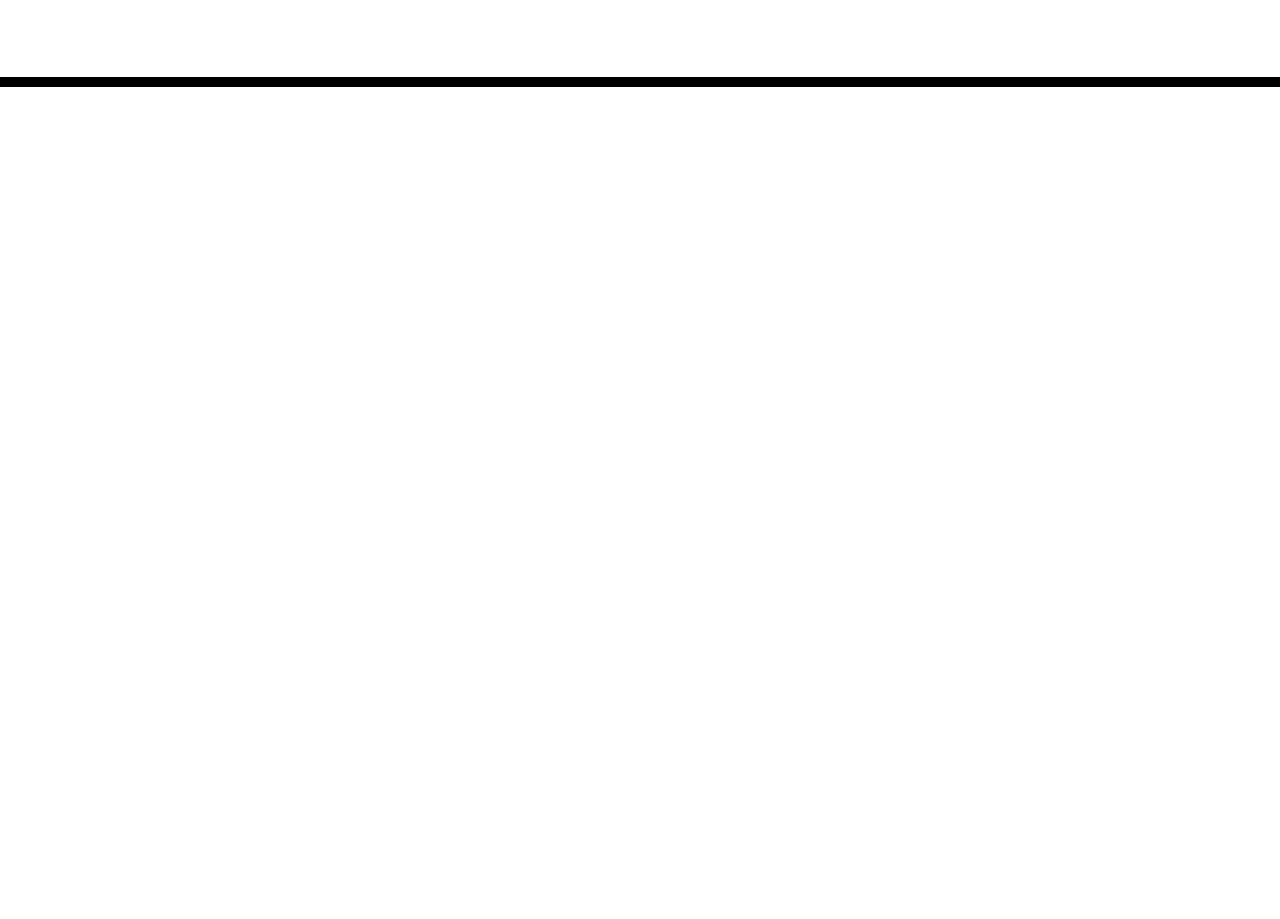
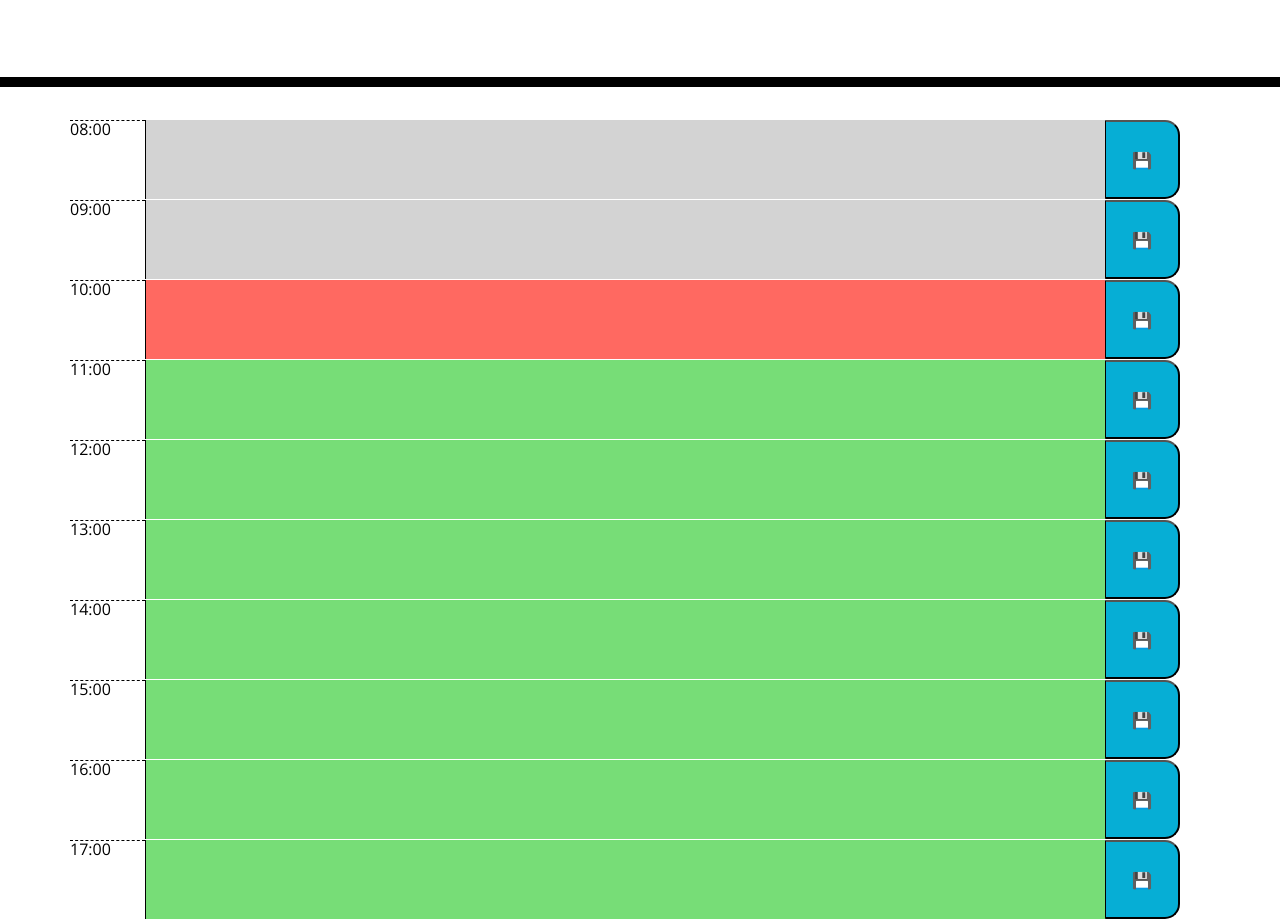
Before and after one commit to aavillanueva6/workDayScheduler, a plain HTML site: page index.html in a window 1280 px wide. Shown: the part 181-1100 px from the top of the page. Before the commit the page ends 800 px from the top, so only its background shows below. Drawn offline with nearby package versions, Linux system fonts and the light colour scheme.

Commit message:
adds basic HTML structure and styling

```diff
--- a/assets/styles/style.css
+++ b/assets/styles/style.css
@@ -11,6 +11,7 @@ textarea {
   color: #000000;
   border-left: 1px solid black;
   padding: 10px;
+  flex: 1 1 75px;
 }
 
 .jumbotron {
@@ -34,12 +35,18 @@ textarea {
   white-space: pre-wrap;
   height: 80px;
   border-top: 1px solid white;
+  width: 100%;
 }
 
 .hour {
   background-color: #ffffff;
   color: #000000;
   border-top: 1px dashed #000000;
+}
+
+.hour,
+.saveBtn {
+  flex-basis: 75px;
 }
 
 .past {
--- a/index.html
+++ b/index.html
@@ -30,9 +30,60 @@
     </header>
     <div class="container">
       <!-- Timeblocks go here -->
+      <div class="row" id="0800">
+        <div class="hour">08:00</div>
+        <textarea class="agendaItems past"></textarea>
+        <button class="saveBtn">💾</button>
+      </div>
+      <div class="row" id="0900">
+        <div class="hour">09:00</div>
+        <textarea class="agendaItems past"></textarea>
+        <button class="saveBtn">💾</button>
+      </div>
+      <div class="row" id="1000">
+        <div class="hour">10:00</div>
+        <textarea class="agendaItems present"></textarea>
+        <button class="saveBtn">💾</button>
+      </div>
+      <div class="row" id="1100">
+        <div class="hour">11:00</div>
+        <textarea class="agendaItems future"></textarea>
+        <button class="saveBtn">💾</button>
+      </div>
+      <div class="row" id="1200">
+        <div class="hour">12:00</div>
+        <textarea class="agendaItems future"></textarea>
+        <button class="saveBtn">💾</button>
+      </div>
+      <div class="row" id="1300">
+        <div class="hour">13:00</div>
+        <textarea class="agendaItems future"></textarea>
+        <button class="saveBtn">💾</button>
+      </div>
+      <div class="row" id="1400">
+        <div class="hour">14:00</div>
+        <textarea class="agendaItems future"></textarea>
+        <button class="saveBtn">💾</button>
+      </div>
+      <div class="row" id="1500">
+        <div class="hour">15:00</div>
+        <textarea class="agendaItems future"></textarea>
+        <button class="saveBtn">💾</button>
+      </div>
+      <div class="row" id="1600">
+        <div class="hour">16:00</div>
+        <textarea class="agendaItems future"></textarea>
+        <button class="saveBtn">💾</button>
+      </div>
+      <div class="row" id="1700">
+        <div class="hour">17:00</div>
+        <textarea class="agendaItems future"></textarea>
+        <button class="saveBtn">💾</button>
+      </div>
     </div>
 
     <script src="https://cdnjs.cloudflare.com/ajax/libs/jquery/3.2.1/jquery.min.js"></script>
     <script src="https://cdnjs.cloudflare.com/ajax/libs/moment.js/2.24.0/moment.min.js"></script>
+    <script src="./assets/script/script.js"></script>
   </body>
 </html>
```
